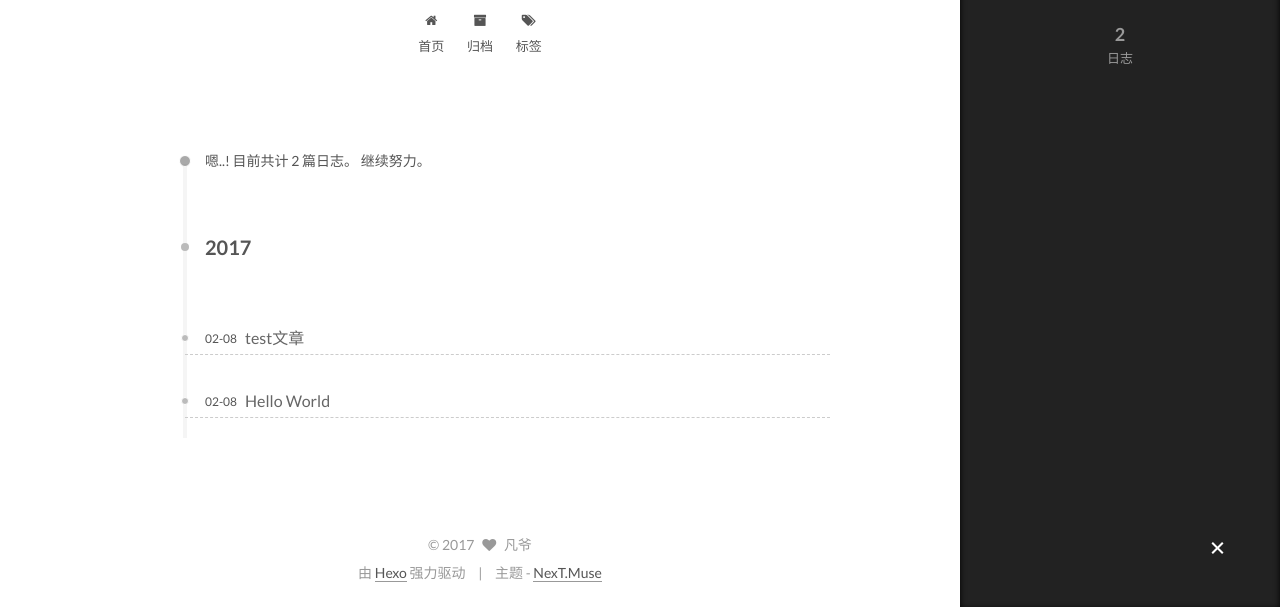
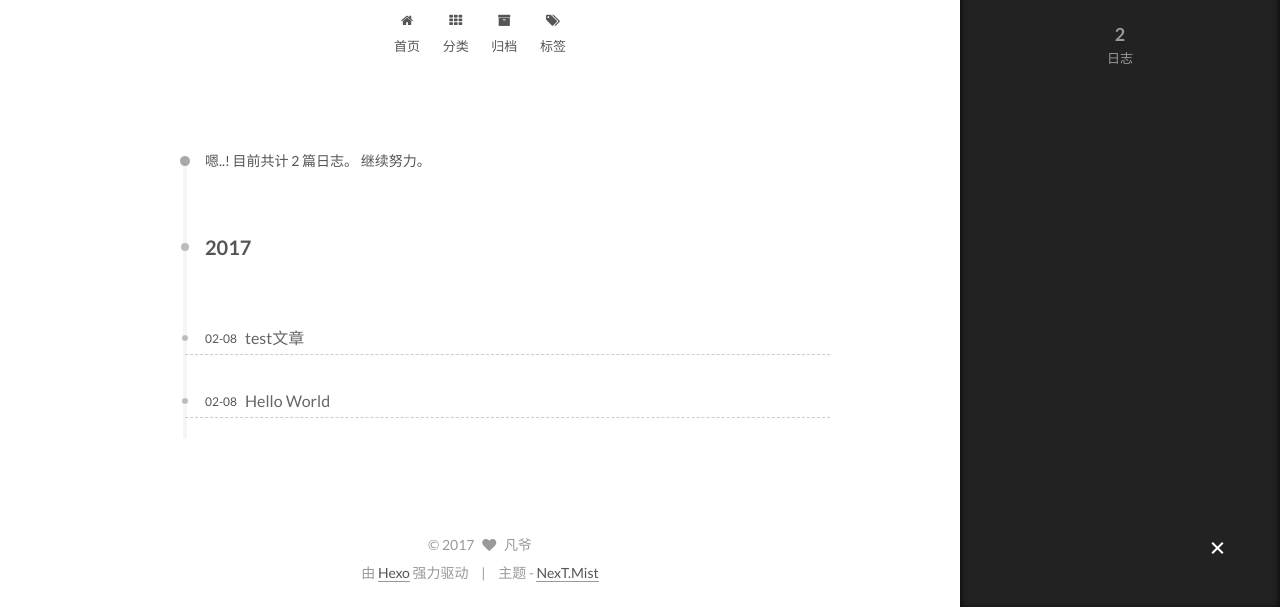
Before and after one commit to zengfan/zengfan.github.io, a plain HTML site: page archives/index.html in a window 1280 px wide. Shown: the part 193-800 px from the top of the page. Drawn offline with Linux system fonts and the light colour scheme.

Commit message:
Site updated: 2017-02-08 13:22:59

```diff
--- a/archives/index.html
+++ b/archives/index.html
@@ -5,7 +5,7 @@
 
 
 
-<html class="theme-next muse use-motion" lang="zh-Hans">
+<html class="theme-next mist use-motion" lang="zh-Hans">
 <head>
   <meta charset="UTF-8"/>
 <meta http-equiv="X-UA-Compatible" content="IE=edge" />
@@ -100,7 +100,7 @@
   var NexT = window.NexT || {};
   var CONFIG = {
     root: '/',
-    scheme: 'Muse',
+    scheme: 'Mist',
     sidebar: {"position":"left","display":"always"},
     fancybox: true,
     motion: true,
@@ -185,6 +185,16 @@
               <i class="menu-item-icon fa fa-fw fa-home"></i> <br />
 
             首页
+          </a>
+        </li>
+
+
+        <li class="menu-item menu-item-categories">
+          <a href="/categories" rel="section">
+
+              <i class="menu-item-icon fa fa-fw fa-th"></i> <br />
+
+            分类
           </a>
         </li>
 
@@ -420,7 +430,7 @@
 <div class="theme-info">
   主题 -
   <a class="theme-link" href="https://github.com/iissnan/hexo-theme-next">
-    NexT.Muse
+    NexT.Mist
   </a>
 </div>
 
```
Also changed, not shown: 2017/02/08/hello-world/index.html (+13 -3 lines), 2017/02/08/test文章/index.html (+13 -3 lines), archives/2017/02/index.html (+13 -3 lines), archives/2017/index.html (+13 -3 lines), index.html (+13 -3 lines).
